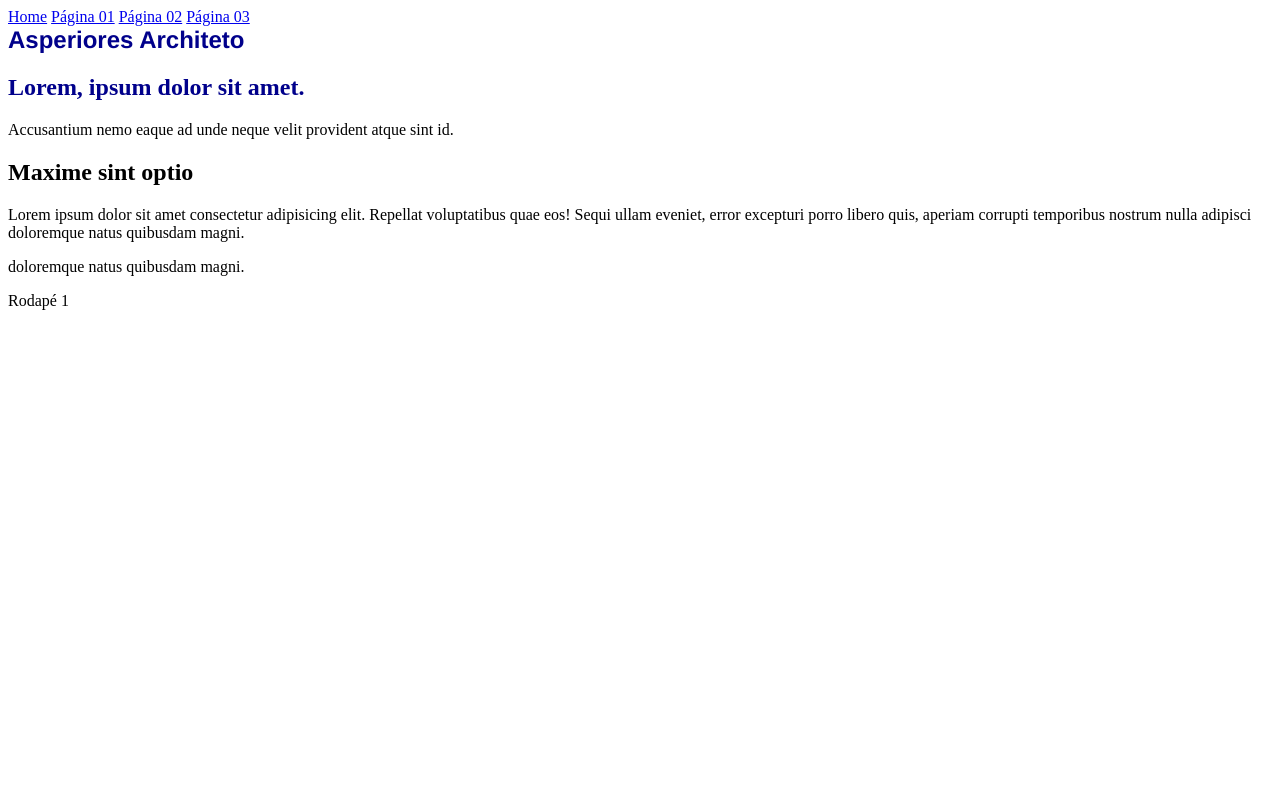
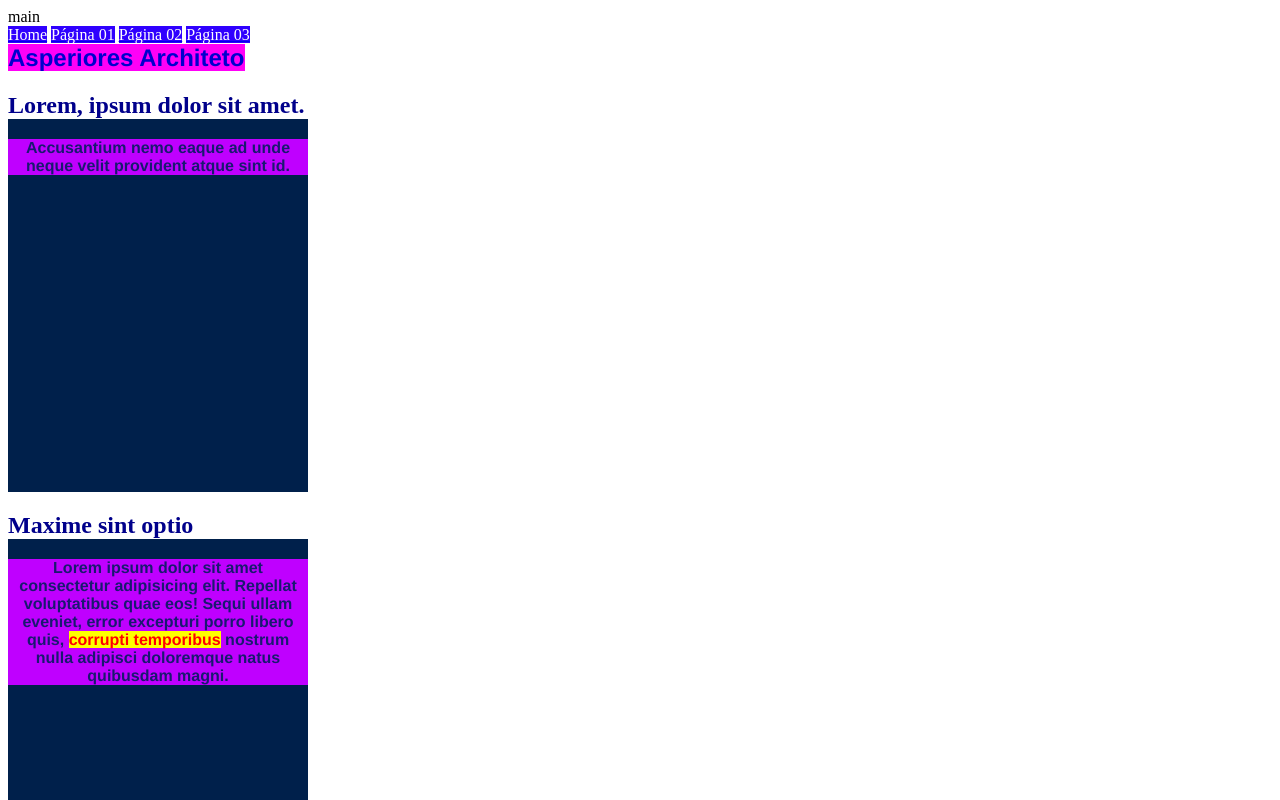
Before and after one commit to Ana-Clara-Lobo-Silveira/html_semantico, a plain HTML site: page pages/pag-01.html in a window 1280 px wide. Shown: the top 800 px of the page. Drawn offline with Linux system fonts and the light colour scheme.

Commit message:
Alterações a serem revisadas

```diff
--- a/pages/pag-01.html
+++ b/pages/pag-01.html
@@ -5,6 +5,46 @@
     <meta charset="UTF-8">
     <meta name="viewport" content="width=device-width, initial-scale=1.0">
     <title>Página 01</title>
+    <style>
+        div{
+            background-color: rgb(0, 32, 75);
+            width: 300px;
+            height: 400px;
+        }
+        .caixa-p{
+            color: midnightblue;
+            background-color: rgb(191, 0, 255);
+            font-weight: 900;
+            text-align: center;
+            font-family: 'Franklin Gothic Medium', sans-serif;
+
+        }
+        h1 {
+            color: mediumblue;
+            background-color: rgb(255, 0, 247);
+            font-family: 'Franklin Gothic Medium', sans-serif;
+            font-size: 24px;
+            display: inline;
+            text-align: center;
+
+        }
+        span{
+            color: rgb(255, 255, 255);
+            background-color: rgb(47, 0, 255);
+        }
+        .mct{
+            color: red;
+            background-color: yellow;
+        }
+
+        footer{
+            color: rgb(0, 247, 255);
+            background-color: rgb(0, 0, 0);
+            text-align: center;
+            }
+
+    </style>
+    main
 </head>
 
 <body>
@@ -20,16 +60,20 @@
     </header>
     <!-- Encontraremos nessa divisão o corpo do texto, imagens (conteúdo em geral) -->
     <main>
-        <h1 style="color: darkblue; background-color: white;font-family: 'Franklin Gothic Medium',sans-serif; font-size: 24px;display:inline">Asperiores Architeto</h1>
-        <div>
+        <h1>
+            Asperiores Architeto</h1>
+        <div class="caixa-01">
             <h2 style="background-color: white;color: darkblue;font-weight: bold;">Lorem, ipsum dolor sit amet.</h2>
-            <p>Accusantium nemo eaque ad unde neque velit provident atque sint id.</p>
+            <p class="caixa-p">Accusantium nemo eaque ad unde neque velit provident atque sint id.</p>
         </div>
 
         <div>
-            <h2>Maxime sint optio</h2>
-            <p>Lorem ipsum dolor sit amet consectetur adipisicing elit. Repellat voluptatibus quae eos! Sequi ullam eveniet, error excepturi porro libero quis, aperiam corrupti temporibus nostrum nulla adipisci doloremque natus quibusdam magni.</p>
+            <h2 style="background-color: white;color: darkblue;font-weight: bold";>Maxime sint optio</h2>
+            <p class="caixa-p">Lorem ipsum dolor sit amet consectetur adipisicing elit. Repellat voluptatibus quae eos! Sequi ullam
+                eveniet, error excepturi porro libero quis, <span class="mct">corrupti temporibus</span> nostrum nulla adipisci
+                doloremque natus quibusdam magni.</p>
         </div>
+
         <div>
             <span>doloremque natus quibusdam magni.</span>
         </div>
```
